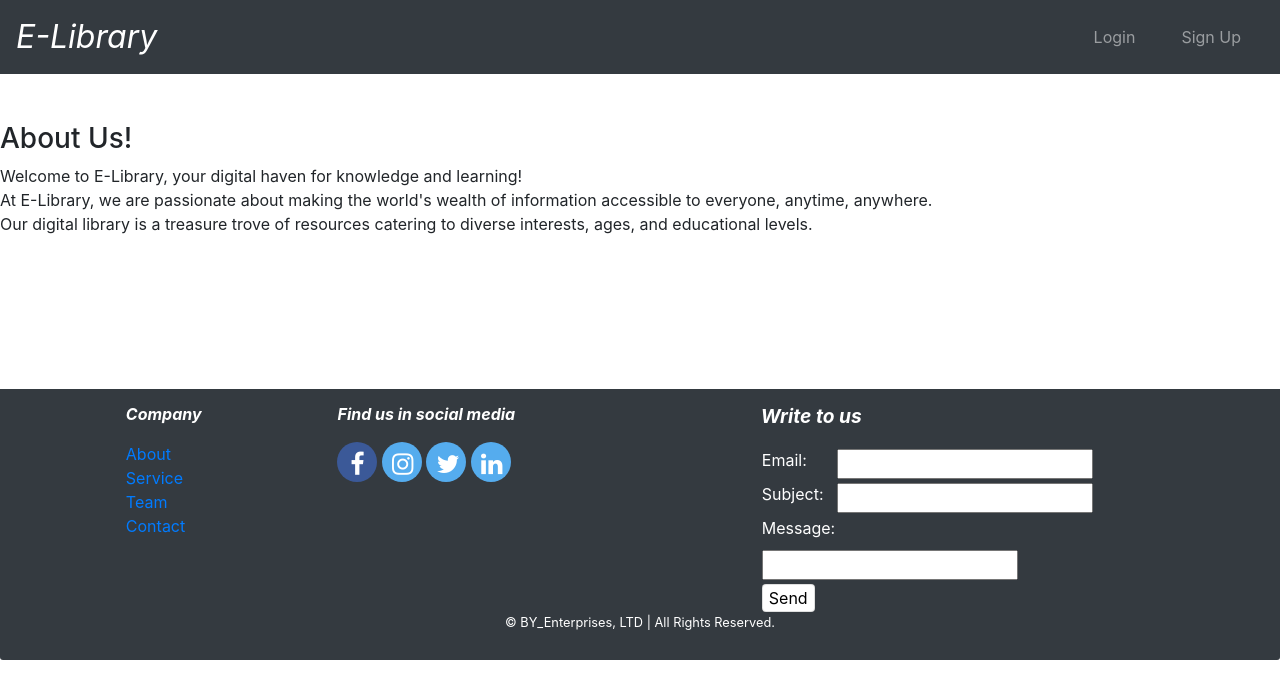
After one commit to Brij123987/E_library, a Django app: page /book/about/ in a window 1280 px wide. The commit adds this page. Shown: the top 699 px of the page. Run offline with Django 4.2, Linux system fonts and the light colour scheme; some libraries are stand-ins or nearby versions.

Commit message:
commit:60

```diff
--- /dev/null
+++ b/library/book/templates/book/about.html
@@ -0,0 +1,23 @@
+{% extends 'book/base.html' %}
+
+<!DOCTYPE html>
+<html lang="en">
+<head>
+    <meta charset="UTF-8">
+    <meta name="viewport" content="width=device-width, initial-scale=1.0">
+    <title>About Us - E-Library</title>
+</head>
+<body>
+    {% block body %}
+        <h3>About Us!</h3>
+        <div>
+            <div>
+                <span>Welcome to E-Library, your digital haven for knowledge and learning! <br> At E-Library, we are passionate about making the world's wealth of information accessible to everyone, anytime, anywhere. <br> Our digital library is a treasure trove of resources catering to diverse interests, ages, and educational levels.</span>
+            </div>
+
+            </div>
+        </div>
+
+    {% endblock %}
+</body>
+</html>
--- a/library/book/templates/book/base.html
+++ b/library/book/templates/book/base.html
@@ -159,10 +159,7 @@
   <div class="row">
     <div class="col-md-2 offset-md-1">
       <p style="color: white; font-style: italic;"><b>Company</b></p>
-      <a href="#">
-        Home
-      </a><br>
-      <a href="#">
+      <a href="{% url 'book:about' %}">
         About
       </a><br>
       <a href="#">
--- a/library/book/urls.py
+++ b/library/book/urls.py
@@ -102,4 +102,6 @@ urlpatterns = [
 
     path('upload_magazine/<int:detail_id>/',views.upload_magazine, name='uploadmagazine'),
 
+    path('about/',views.about, name='about'),
+
 ]
--- a/library/book/views.py
+++ b/library/book/views.py
@@ -464,3 +464,8 @@ def upload_magazine(request, detail_id):
         }
 
     return render(request,'book/uploadComicMagazine.html',context)
+
+
+def about(request):
+
+    return render(request,'book/about.html')
```
Also changed, not shown: 1 other file.
